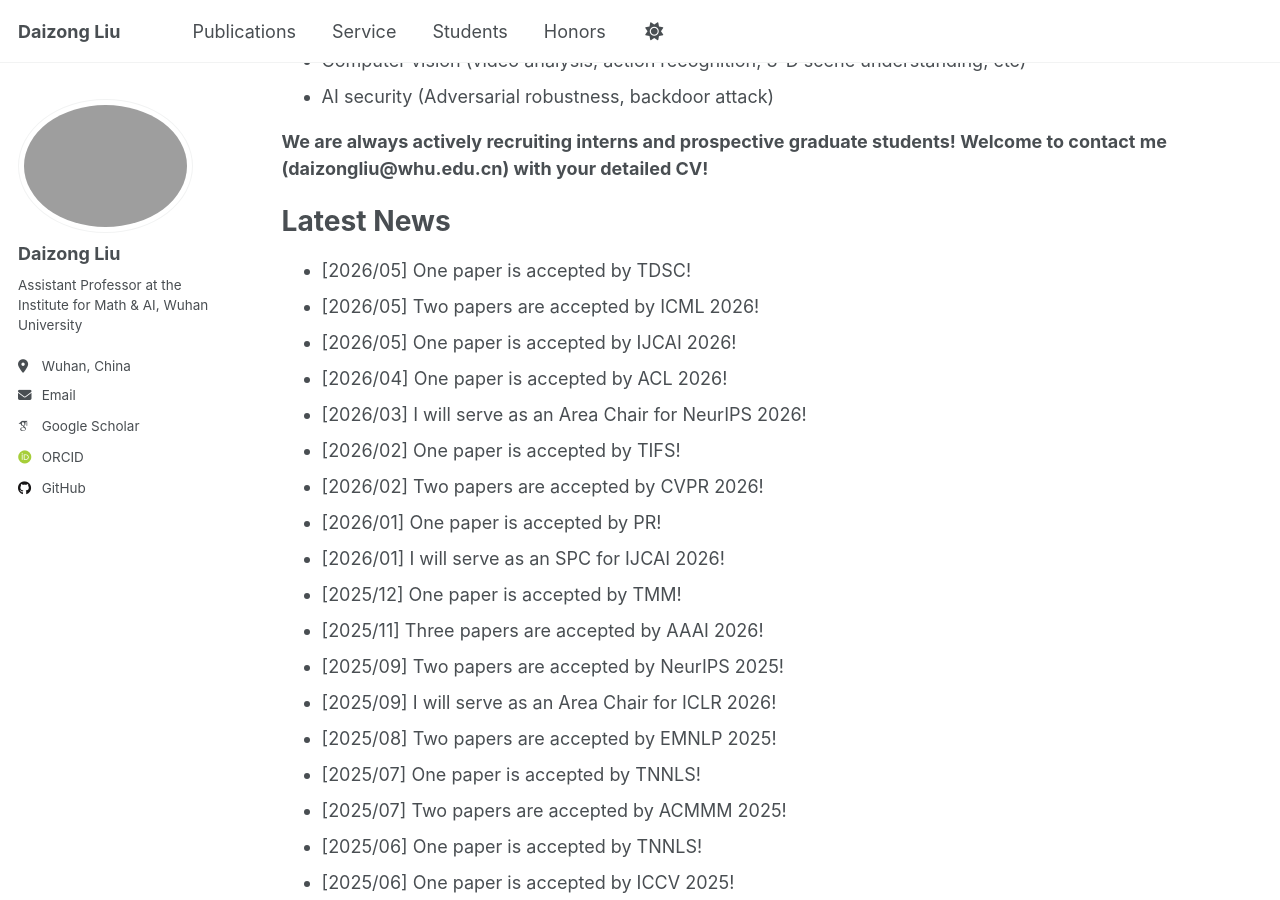
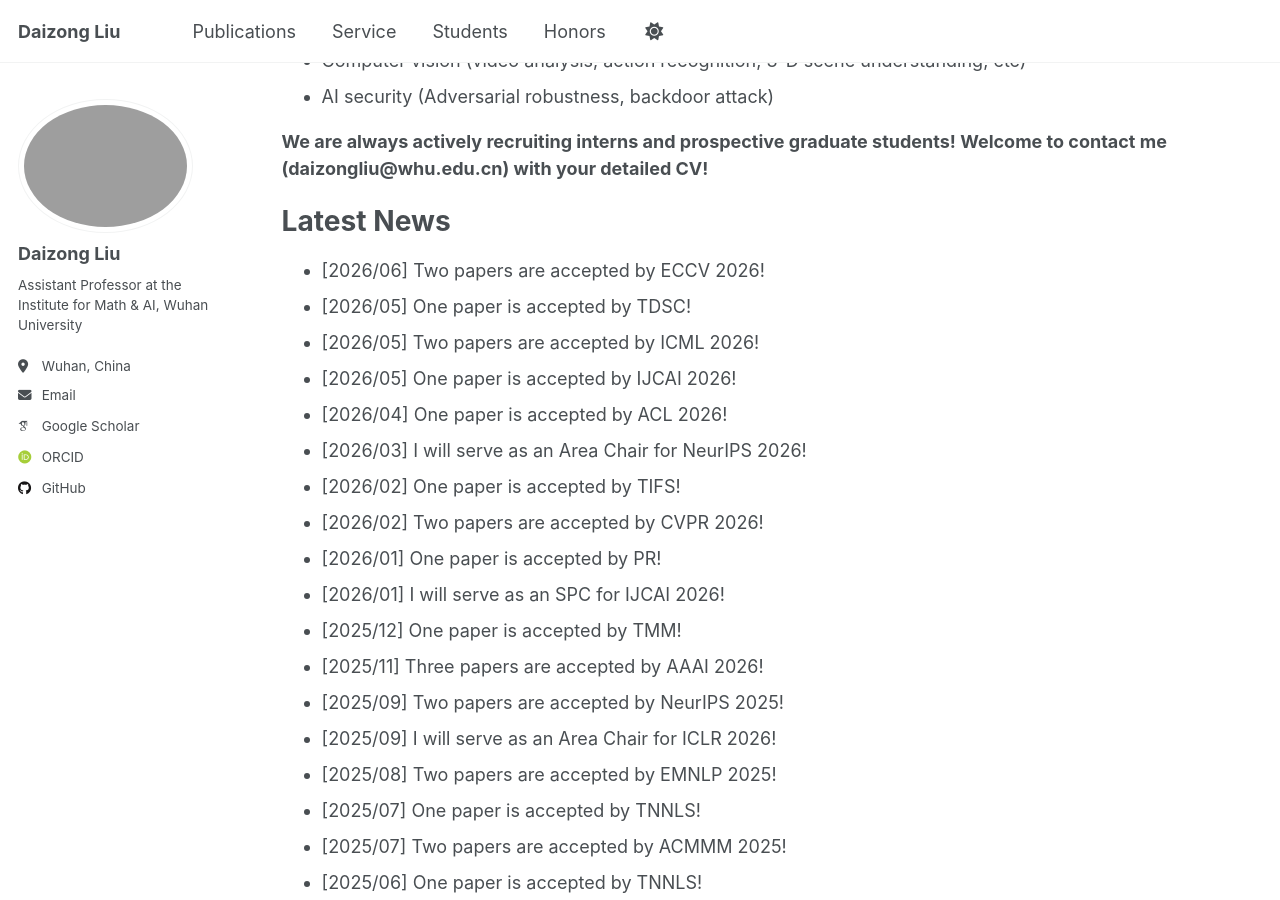
Before and after one commit to liudaizong/liudaizong.github.io, a Jekyll site: the page built from _pages/about.md, in a window 1280 px wide and 900 px high, scrolled down 424 px. Built offline with Jekyll 4.4.1, drawn with Linux system fonts in a browser that asks for light colours; some web fonts are replaced.

Commit message:
Update about.md

```diff
--- a/_pages/about.md
+++ b/_pages/about.md
@@ -20,6 +20,7 @@ My broad research interests include Multimodal Reasoning, 3D Point Cloud Percept
 
 Latest News
 ======
+* [2026/06] Two papers are accepted by ECCV 2026!
 * [2026/05] One paper is accepted by TDSC!
 * [2026/05] Two papers are accepted by ICML 2026!
 * [2026/05] One paper is accepted by IJCAI 2026!
```
